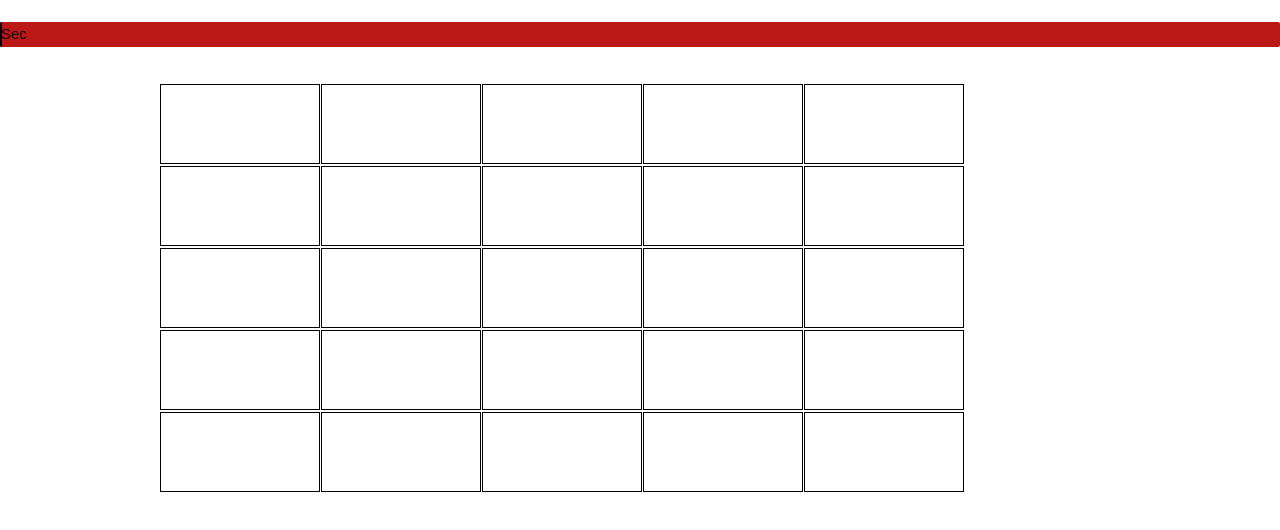
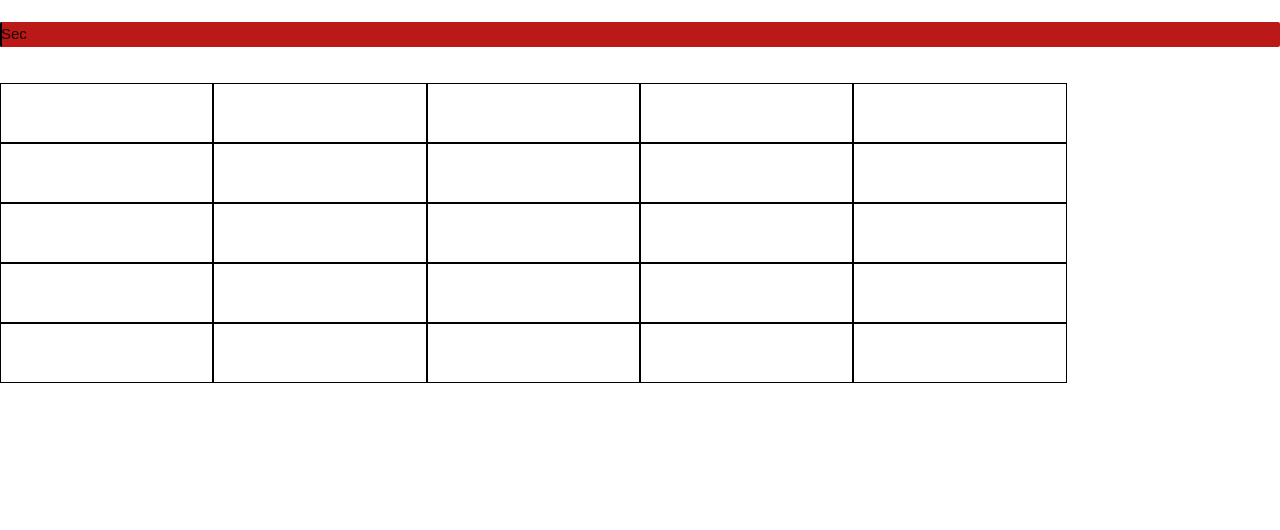
Before and after one commit to Atsolind/TicTacToe3, a website built with Parcel: page index.html in a window 1280 px wide. Shown: the part 114-644 px from the top of the page. Built offline with nearby package versions, Linux system fonts and the light colour scheme.

Commit message:
Bug fixes

```diff
--- a/src/index.js
+++ b/src/index.js
@@ -42,7 +42,7 @@ function insertValue(tableCell) {
     tableCell.style.backgroundColor = "rgb(250, 128, 114)";
     changePlayer();
   }
-  checkWinner();
+  //checkWinner();
 }
 
 function cellClick() {
--- a/src/styles.css
+++ b/src/styles.css
@@ -5,27 +5,20 @@ h1 {
   text-align: center;
 }
 
-.row > div {
-  padding: 20px;
-  border: 1px solid black;
-  line-height: 80px;
-  text-align: center;
-}
 .row {
   margin: 0px;
 }
 
 .col {
-  margin: 1px;
-  height: 80px;
+  text-align: center;
   font-size: 30px;
-  font-family: Helvetica;
+  font: Helvetica;
+  width: 60px;
+  height: 60px;
   padding: 6px;
+  border: 1px solid black;
 }
-.board {
-  margin: 0 auto;
-  width: 75%;
-}
+
 #progressbar {
   height: 25px;
   background-color: rgb(187, 24, 24);
```
